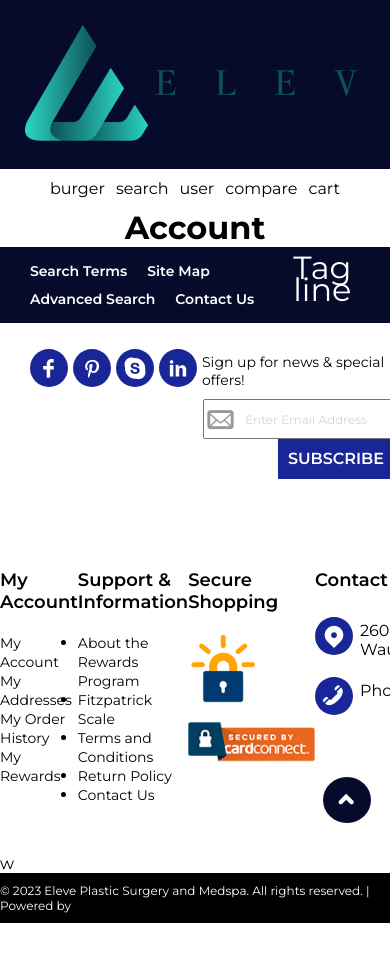
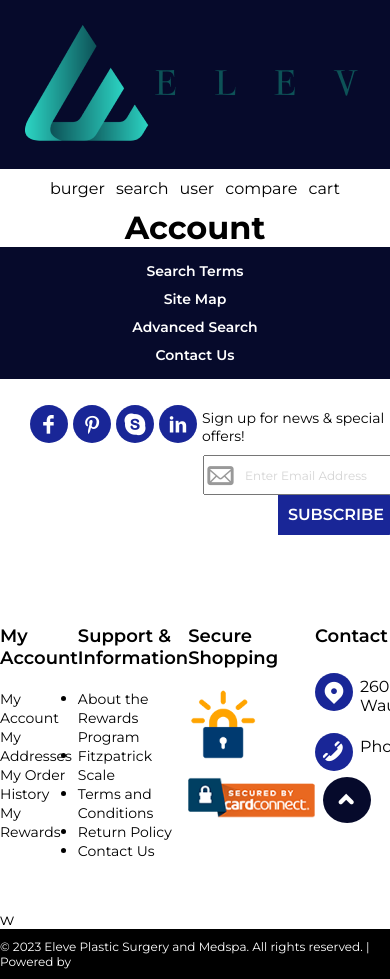
Before and after one commit to Yurella86/shop-derm-react, a React (Create React App) app: page /account in a window 390 px wide. Shown: the top 979 px of the page. Before the commit the page ends 923 px from the top, so only its background shows below. Built offline with nearby package versions, Linux system fonts and the light colour scheme; no server answers.

Commit message:
fix responsive tag line

```diff
--- a/src/components/Footer/footer.jsx
+++ b/src/components/Footer/footer.jsx
@@ -7,7 +7,7 @@ const Footer = () => {
     return (
         <div className='footer-container'>
             <div className='footer-top-container'>
-                <div className='main-container footer-top-flex'>
+                <div className='flex-hr-container'>
                     <div className='item item-left'>
                         <ul className='links'>
                             <li>Search Terms</li>
--- a/src/style/scss/Footer/footer.scss
+++ b/src/style/scss/Footer/footer.scss
@@ -5,7 +5,7 @@
         background-color: $primary-color;
         color: #fff;
 
-        .footer-top-flex {
+        .flex-hr-container {
             display: flex;
             flex-direction: row;
             justify-content: space-between;
@@ -166,3 +166,33 @@
         }
     }
 }
+
+@media screen and (max-width: 768px) {
+    .footer-top-container {
+        .flex-hr-container {
+            .item-left {
+                display: flex;
+                flex-basis: 100%;
+                justify-content: space-around;
+            }
+            .item-right {
+                display: none;
+            }
+        }
+    }
+}
+
+@media screen and (max-width: 485px) {
+    .footer-top-container {
+        .flex-hr-container {
+            .links {
+                display: flex;
+                flex-direction: column;
+
+                li {
+                    text-align: center;
+                }
+            }
+        }
+    }
+}
```
